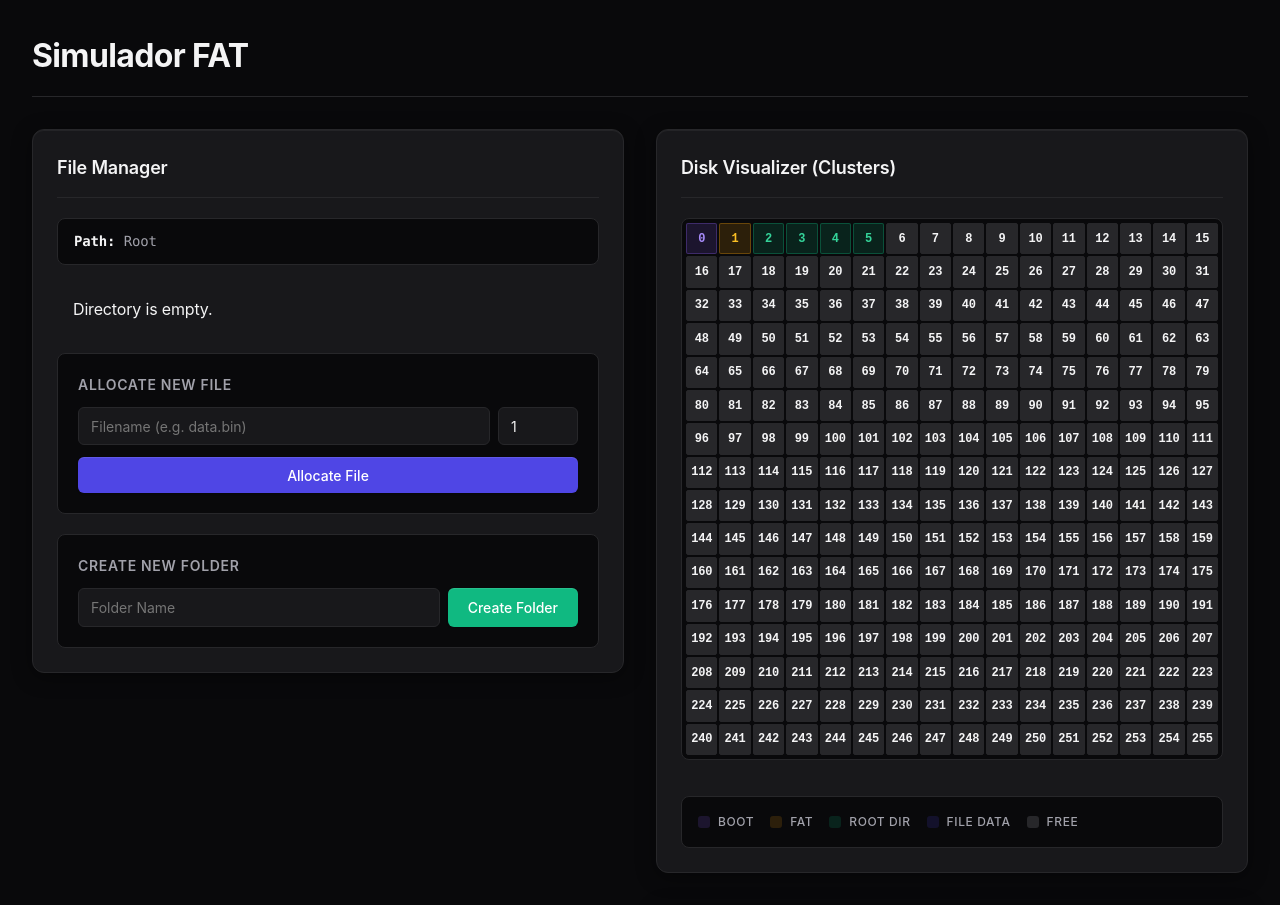
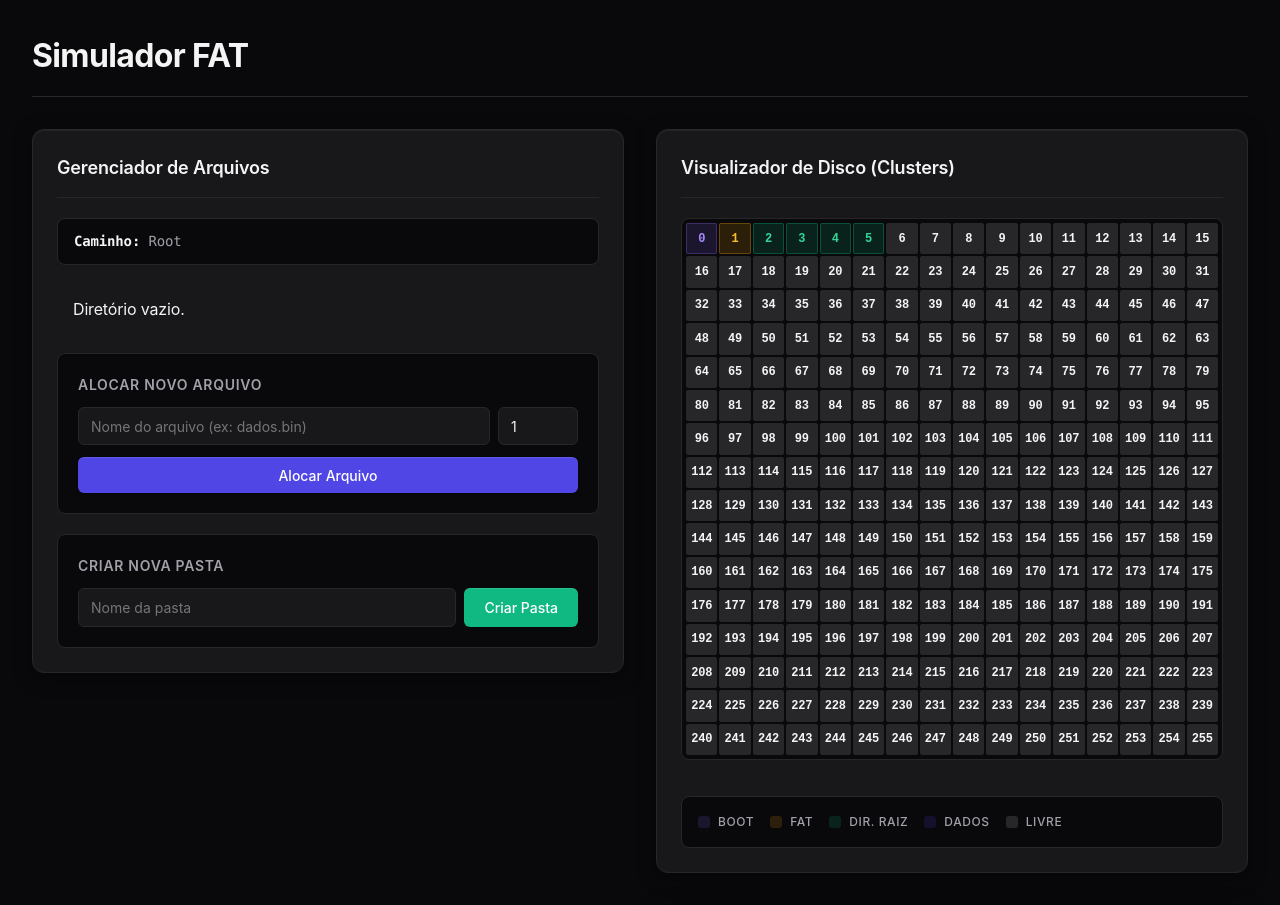
Before and after one commit to lelelol/trab-SO, a Next.js app: page / in a window 1280 px wide. Shown: the top 905 px of the page. Built offline with nearby package versions, Linux system fonts and the light colour scheme.

Commit message:
ajustes finais

```diff
--- a/src/app/page.tsx
+++ b/src/app/page.tsx
@@ -99,7 +99,7 @@ export default function Home() {
     return map;
   }, [fs, fat]);
 
-  if (!fs) return <div className={styles.container}>Loading Simulator...</div>;
+  if (!fs) return <div className={styles.container}>Carregando Simulador...</div>;
 
   const handleCreateFile = () => {
     if (!newFileName.trim()) return;
@@ -193,7 +193,7 @@ export default function Home() {
       <div className={styles.dashboard}>
         <div className={styles.panel}>
           <div className={styles.panelHeader}>
-            <h2>File Manager</h2>
+            <h2>Gerenciador de Arquivos</h2>
           </div>
 
           <div className={styles.toolbar}>
@@ -202,11 +202,11 @@ export default function Home() {
                 Voltar
               </button>
             )}
-            <span className={styles.pathString}><strong>Path:</strong> {pathString}</span>
+            <span className={styles.pathString}><strong>Caminho:</strong> {pathString}</span>
           </div>
 
           <ul className={styles.fileList}>
-            {files.length === 0 && <li className={styles.fileItem} style={{ border: 'none', background: 'transparent' }}>Directory is empty.</li>}
+            {files.length === 0 && <li className={styles.fileItem} style={{ border: 'none', background: 'transparent' }}>Diretório vazio.</li>}
             {files.map(f => {
               const fullName = `${f.name}${f.ext ? '.' + f.ext : ''}`;
               const fileColor = clusterMap[f.firstCluster]?.color;
@@ -225,10 +225,10 @@ export default function Home() {
                 >
                   <div className={styles.fileInfo} onClick={() => handleNavigate(f)}>
                     <span className={styles.fileName}>
-                      {f.isDir ? `[DIR]` : `[FILE]`} {f.isDir ? f.name : fullName}
+                      {f.isDir ? `[PASTA]` : `[ARQ]`} {f.isDir ? f.name : fullName}
                     </span>
                     <div className={styles.fileMeta} style={fileColor ? { color: isDarkText ? 'rgba(0, 0, 0, 0.6)' : 'rgba(255, 255, 255, 0.8)' } : {}}>
-                      {!f.isDir && <span>{f.fileSize / 256} blocks</span>}
+                      {!f.isDir && <span>{f.fileSize / 256} blocos</span>}
                       <span>Cluster: {f.firstCluster}</span>
                     </div>
                   </div>
@@ -248,11 +248,11 @@ export default function Home() {
           </ul>
 
           <div className={styles.formGroup}>
-            <h3>Allocate New File</h3>
+            <h3>Alocar Novo Arquivo</h3>
             <div className={styles.inputRow}>
               <input
                 className={`${styles.input} ${styles.inputFlex}`}
-                placeholder="Filename (e.g. data.bin)"
+                placeholder="Nome do arquivo (ex: dados.bin)"
                 value={newFileName}
                 onChange={e => setNewFileName(e.target.value)}
               />
@@ -260,24 +260,24 @@ export default function Home() {
                 type="number"
                 min="1"
                 className={`${styles.input} ${styles.inputSmall}`}
-                placeholder="Blocks"
+                placeholder="Blocos"
                 value={newFileBlocks}
                 onChange={e => setNewFileBlocks(e.target.value)}
               />
             </div>
-            <button className={styles.btnPrimary} onClick={handleCreateFile}>Allocate File</button>
+            <button className={styles.btnPrimary} onClick={handleCreateFile}>Alocar Arquivo</button>
           </div>
 
           <div className={styles.formGroup}>
-            <h3>Create New Folder</h3>
+            <h3>Criar Nova Pasta</h3>
             <div className={styles.inputRow}>
               <input
                 className={`${styles.input} ${styles.inputFlex}`}
-                placeholder="Folder Name"
+                placeholder="Nome da pasta"
                 value={newFolderName}
                 onChange={e => setNewFolderName(e.target.value)}
               />
-              <button className={`${styles.btnPrimary} ${styles.btnSuccess}`} onClick={handleCreateFolder}>Create Folder</button>
+              <button className={`${styles.btnPrimary} ${styles.btnSuccess}`} onClick={handleCreateFolder}>Criar Pasta</button>
             </div>
           </div>
         </div>
@@ -285,7 +285,7 @@ export default function Home() {
         <div style={{ display: 'flex', flexDirection: 'column', gap: '2rem' }}>
           <div className={styles.panel}>
             <div className={styles.panelHeader}>
-              <h2>Disk Visualizer (Clusters)</h2>
+              <h2>Visualizador de Disco (Clusters)</h2>
             </div>
             <div className={styles.grid}>
               {Array.from({ length: TOTAL_CLUSTERS }).map((_, i) => {
@@ -310,15 +310,15 @@ export default function Home() {
             <div className={styles.legend}>
               <div className={styles.legendItem}><div className={`${styles.legendColor} ${styles.cellBoot}`}></div> Boot</div>
               <div className={styles.legendItem}><div className={`${styles.legendColor} ${styles.cellFat}`}></div> FAT</div>
-              <div className={styles.legendItem}><div className={`${styles.legendColor} ${styles.cellRoot}`}></div> Root Dir</div>
-              <div className={styles.legendItem}><div className={`${styles.legendColor} ${styles.cellAllocated}`}></div> File Data</div>
-              <div className={styles.legendItem}><div className={`${styles.legendColor} ${styles.cellFree}`}></div> Free</div>
+              <div className={styles.legendItem}><div className={`${styles.legendColor} ${styles.cellRoot}`}></div> Dir. Raiz</div>
+              <div className={styles.legendItem}><div className={`${styles.legendColor} ${styles.cellAllocated}`}></div> Dados</div>
+              <div className={styles.legendItem}><div className={`${styles.legendColor} ${styles.cellFree}`}></div> Livre</div>
             </div>
           </div>
 
           <div className={styles.panel}>
             <div className={styles.panelHeader}>
-              <h2>FAT Table</h2>
+              <h2>Tabela FAT</h2>
             </div>
             <div className={styles.grid}>
               {Array.from(fat).map((val, i) => {
@@ -331,7 +331,7 @@ export default function Home() {
                     key={`fat-${i}`}
                     className={`${styles.cell} ${fat[i] === FAT_FREE ? styles.cellFree : ''}`}
                     style={getCellStyle(i)}
-                    title={`Cluster ${i} -> ${val === FAT_EOF ? 'EOF' : val === FAT_FREE ? 'Free' : val} ${clusterMap[i] ? `(${clusterMap[i].name})` : ''}`}
+                    title={`Cluster ${i} -> ${val === FAT_EOF ? 'EOF' : val === FAT_FREE ? 'Livre' : val} ${clusterMap[i] ? `(${clusterMap[i].name})` : ''}`}
                   >
                     {display}
                   </div>
```
Also changed, not shown: 1 other file (tests, documents, lock files or other folders).
